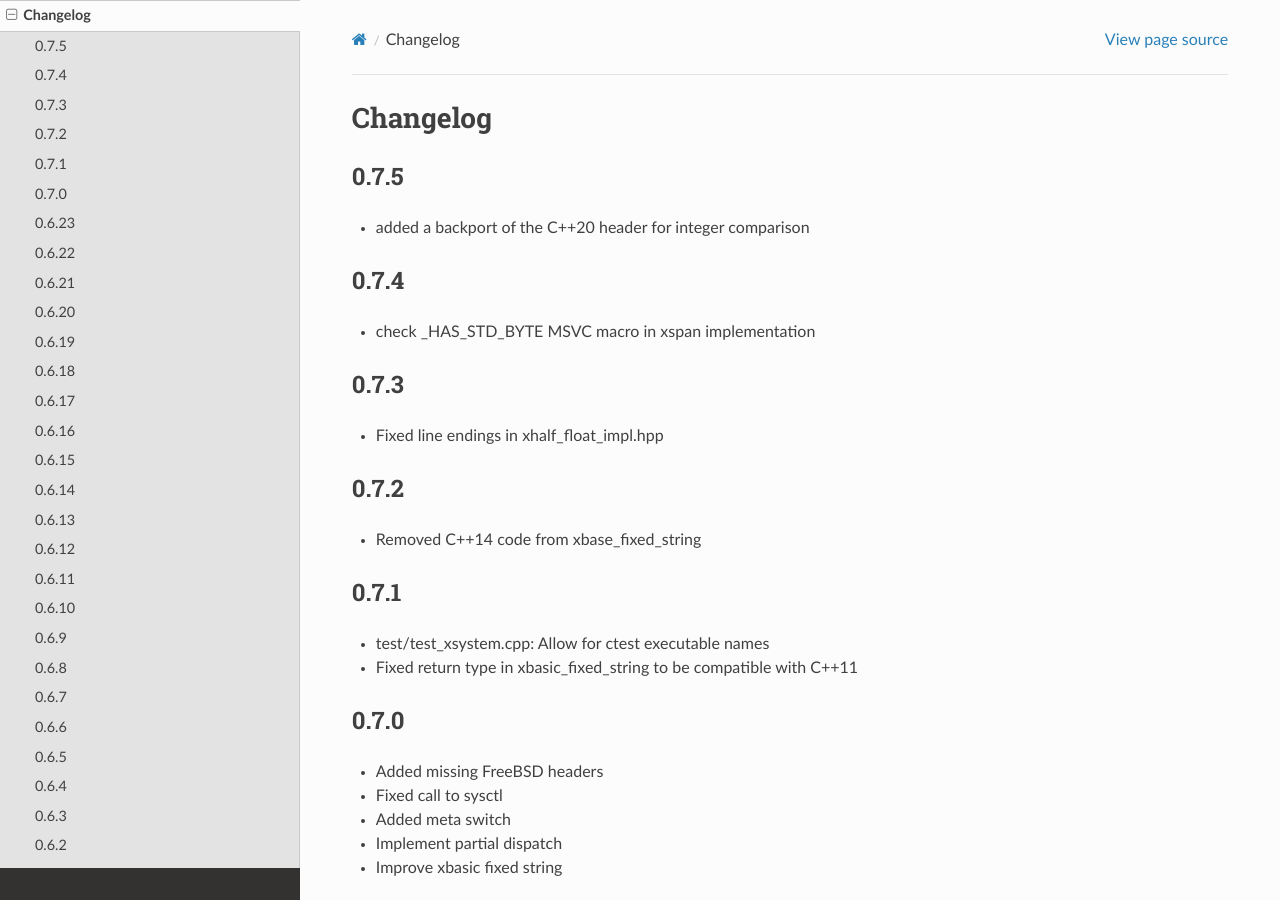
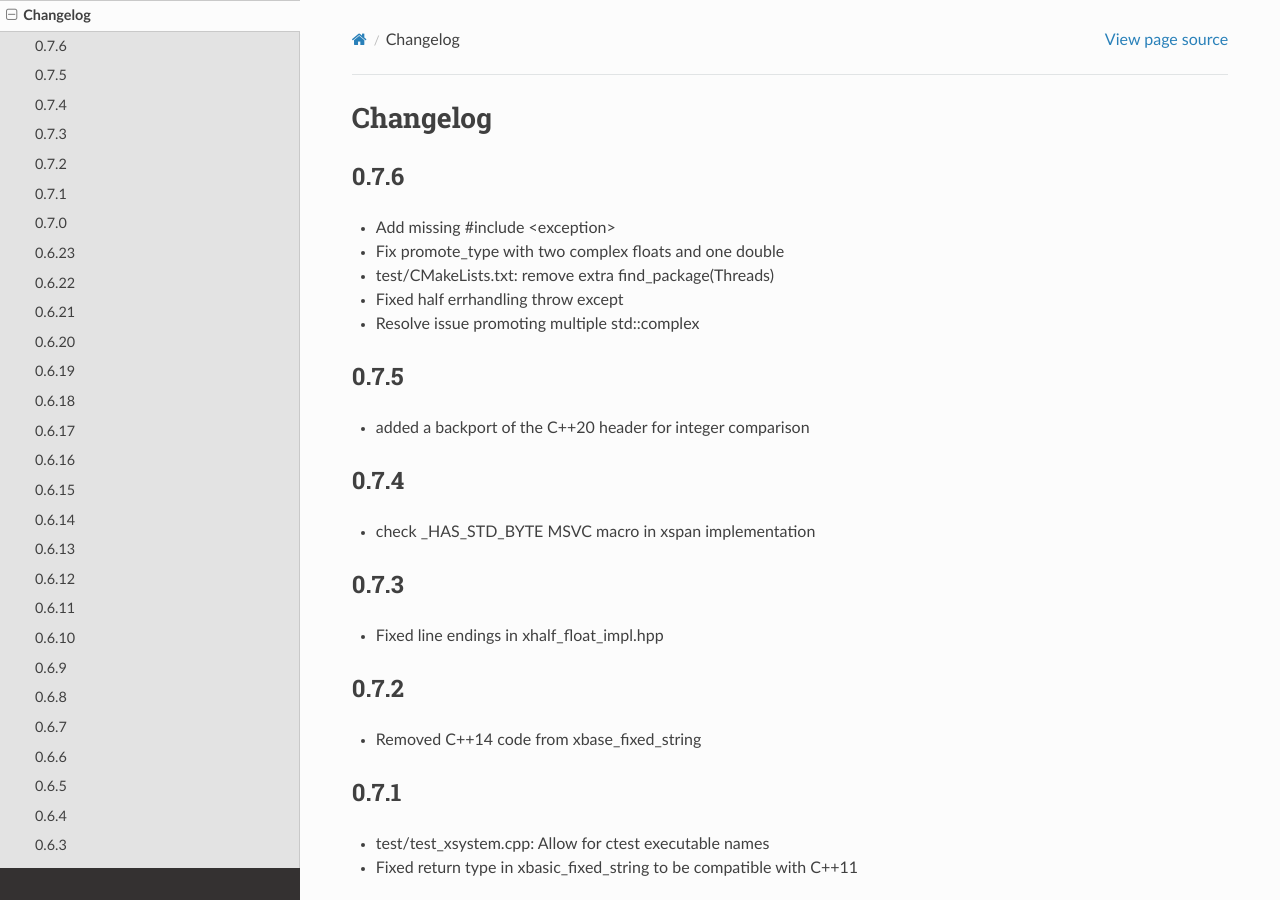
Before and after one commit to xtensor-stack/xtl, a Sphinx documentation site: the page built from docs/source/changelog.rst, in a window 1280 px wide and 900 px high. Built offline with Sphinx 7.4.7 and the Read the Docs theme 2.0.0, drawn with Linux system fonts in a browser that asks for light colours.

Commit message:
Release 0.7.6

```diff
--- a/docs/source/changelog.rst
+++ b/docs/source/changelog.rst
@@ -6,6 +6,15 @@
 
 Changelog
 =========
+
+0.7.6
+-----
+
+- Add missing #include <exception>
+- Fix promote_type with two complex floats and one double
+- test/CMakeLists.txt: remove extra find_package(Threads)
+- Fixed half errhandling throw except
+- Resolve issue promoting multiple std::complex
 
 0.7.5
 -----
```
Also changed, not shown: 1 other file.
